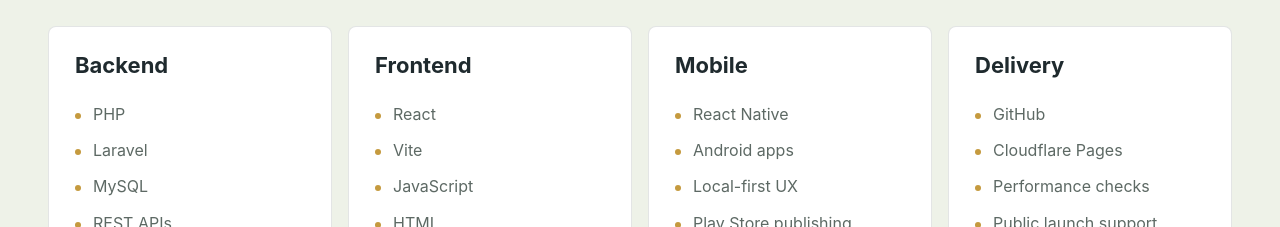
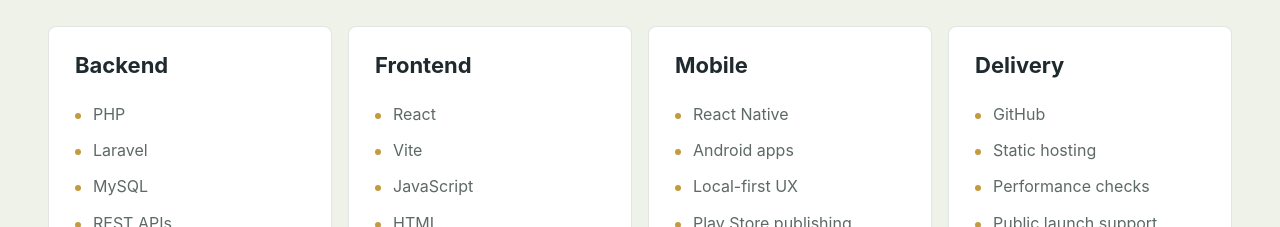
Before and after one commit to jom006/jalalstati, a React (Vite) app: page / in a window 1280 px wide. Shown: the part 2420-2647 px from the top of the page. Built offline with nearby package versions, Linux system fonts and the light colour scheme.

Commit message:
Remove Cloudflare references

```diff
--- a/src/App.jsx
+++ b/src/App.jsx
@@ -94,7 +94,7 @@
   },
   {
     title: 'Delivery',
-    items: ['GitHub', 'Cloudflare Pages', 'Performance checks', 'Public launch support'],
+    items: ['GitHub', 'Static hosting', 'Performance checks', 'Public launch support'],
   },
 ];
 
@@ -553,7 +553,7 @@
           </span>
           <span>
             <Globe2 size={16} aria-hidden="true" />
-            Cloudflare Pages ready
+            Static portfolio site
           </span>
           <span>
             <Code2 size={16} aria-hidden="true" />
```
Also changed, not shown: 1 other file (tests, documents, lock files or other folders).
